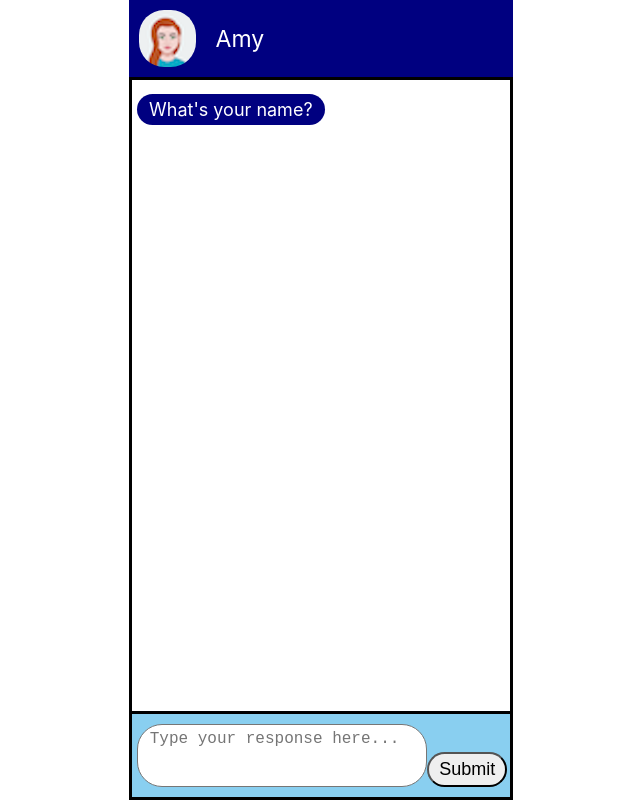
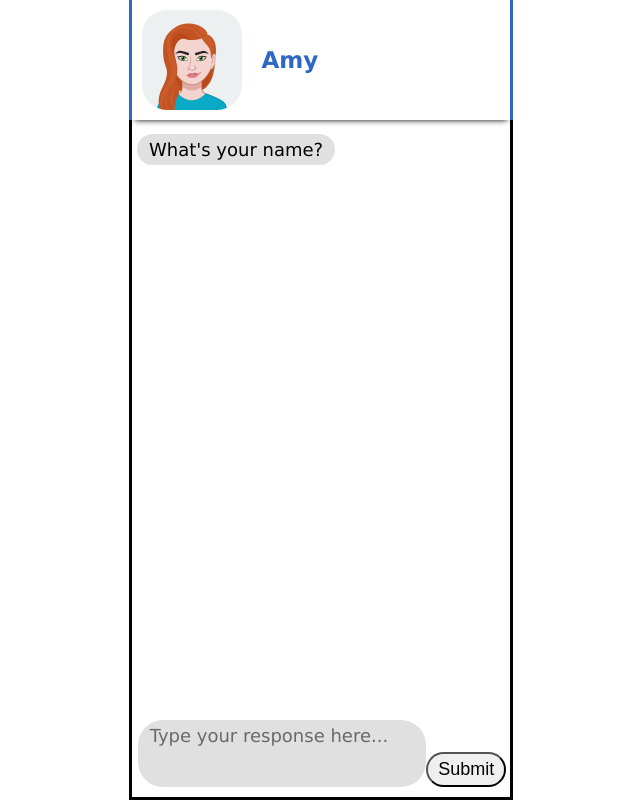
Before and after one commit to ConorChurch/CUI_Application, a React (Create React App) app: page / in a window 1280 px wide. Shown: the whole page, without its empty margins (319-959 px from the left). Built offline with nearby package versions, Linux system fonts and the light colour scheme.

Commit message:
Adding CSS to help the look of the CUI and adding a new updated Avatar photo

```diff
--- a/src/style/TextBox.css
+++ b/src/style/TextBox.css
@@ -5,7 +5,7 @@
     width: 70%;
     max-width: 70%;
     min-width: 0;
-    border-style: solid;
+    border: 0;
     resize: none;
     overflow: scroll;
     max-height: 5rem;
@@ -13,7 +13,14 @@
     vertical-align: bottom;
     font-size: large;
     margin-left: 2px;
+    background-color: #E0E0E0;
+    color: black;
+    font-family: Verdana, sans-serif;
   }
+
+::placeholder{
+  color: #696969;
+}
 
 .submitButton {
     border-radius: 25px;
--- a/src/style/UserConvo.css
+++ b/src/style/UserConvo.css
@@ -3,7 +3,7 @@ html, body {
 }
 
 .question span {
-  background-color: navy;
+  background-color: #E0E0E0;
   padding: 5px 12px 5px 12px;
 }
 
@@ -12,7 +12,7 @@ html, body {
   padding: 2px 5px 2px 5px;
   max-width: 80%;
   text-align: left;
-  color: white;
+  color: black;
   margin-left: 0;
   margin-right: auto;
   overflow: hidden;
@@ -22,10 +22,11 @@ html, body {
   margin-top: 1px;
   margin-bottom: 1px;
   font-size: large;
+  font-family: Verdana, sans-serif;
 }
 
 .answer span {
-  background-color: #89CFF0;
+  background-color: #2D68C4;
   padding: 5px 12px 5px 12px;
 }
 
@@ -36,7 +37,7 @@ html, body {
   margin-left: auto;
   margin-right: 0;
   text-align: right;
-  color: navy;
+  color: white;
   overflow: hidden;
   display: flex;
   flex-direction: column;
@@ -44,6 +45,7 @@ html, body {
   margin-top: 1px;
   margin-bottom: 1px;
   font-size: large;
+  font-family: Verdana, sans-serif;
 }
 
 .dialogueBox {
@@ -63,9 +65,8 @@ html, body {
     width: 30%;
     box-sizing: border-box;
     margin: 0 auto;
-    border: 0;
     border-style: solid;
-    border-style: hidden solid solid solid;
+    border-style: hidden solid hidden solid;
   }
 
   .conversation {
@@ -76,7 +77,7 @@ html, body {
     overflow-y: scroll;
     margin: 0 auto;
     border: 1;
-    border-style: solid;
+    border-style: hidden solid hidden solid;
     padding-bottom: 10px;
     padding-top: 10px;
   }
@@ -87,11 +88,10 @@ html, body {
     box-sizing: border-box;
     width: 30%;
     right: 50%;
-    border: 1;
     padding-bottom: 10px;
     padding-top: 10px;
-    background-color: #89CFF0;
     border-style: hidden solid solid solid;
+    justify-content:space-between;
   }
 }
 
@@ -119,27 +119,29 @@ html, body {
     position: relative;
     bottom: 0;
     width: 100%;
-    background-color: #89CFF0;
     padding-bottom: 10px;
     padding-top: 10px;
     display: flex;
     flex-direction: column;
+    justify-content:space-between;
   }
 }
 
 
 header {
-  background-color: navy;
-  color: white;
+  color: #2D68C4;
   display: flex;
   align-items: center;
   font-size: larger;
+  box-shadow: 0 6px 6px -6px black;
 }
 
 img {
   border-radius: 25px;
   display: inline-block;
   margin: 10px;
+  max-width:100px;
+  max-height:100px;
 }
 
 .name {
@@ -148,4 +150,6 @@ img {
   padding-left: 2.5%;
   margin: 0;
   font-size: larger;
+  font-weight: bold;
+  font-family: Verdana, sans-serif;
 }
```
Also changed, not shown: public/images/AvatarMaker.png, public/images/AvatarMaker_OLD.png (added).
